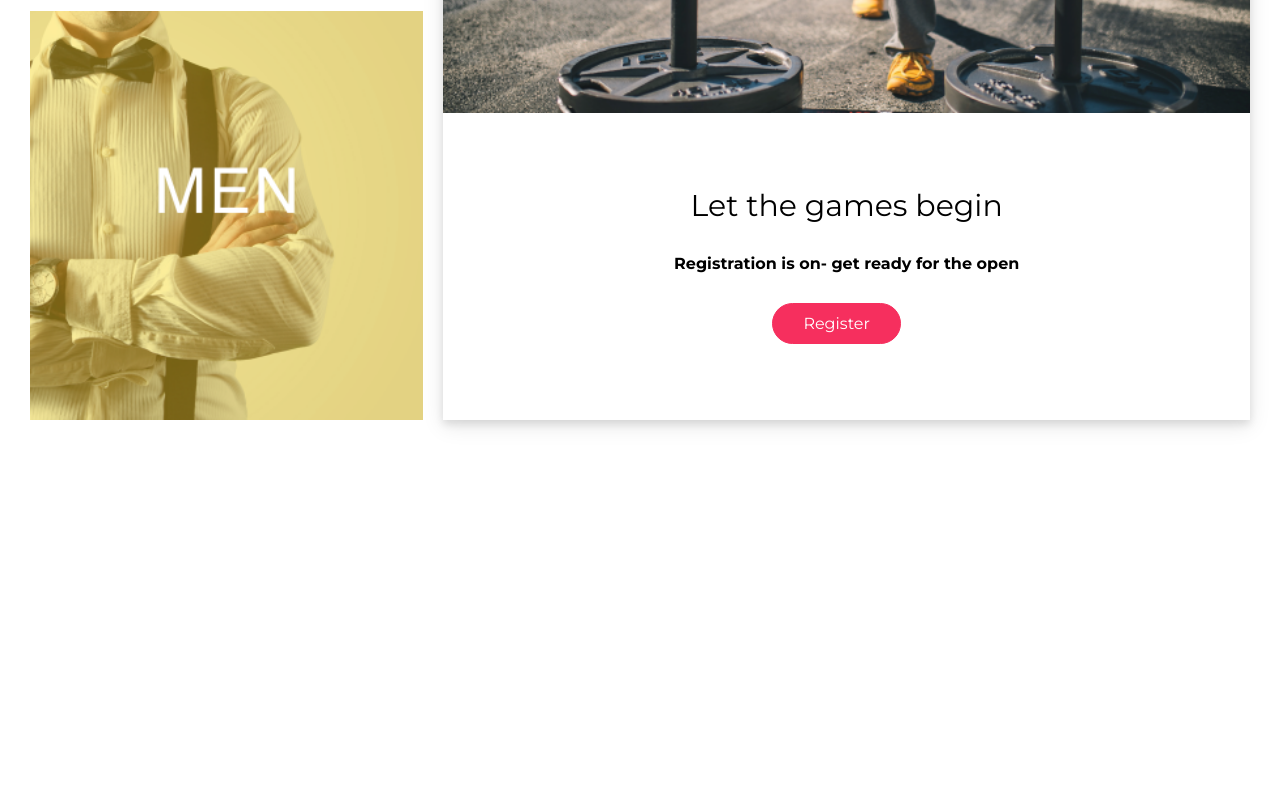
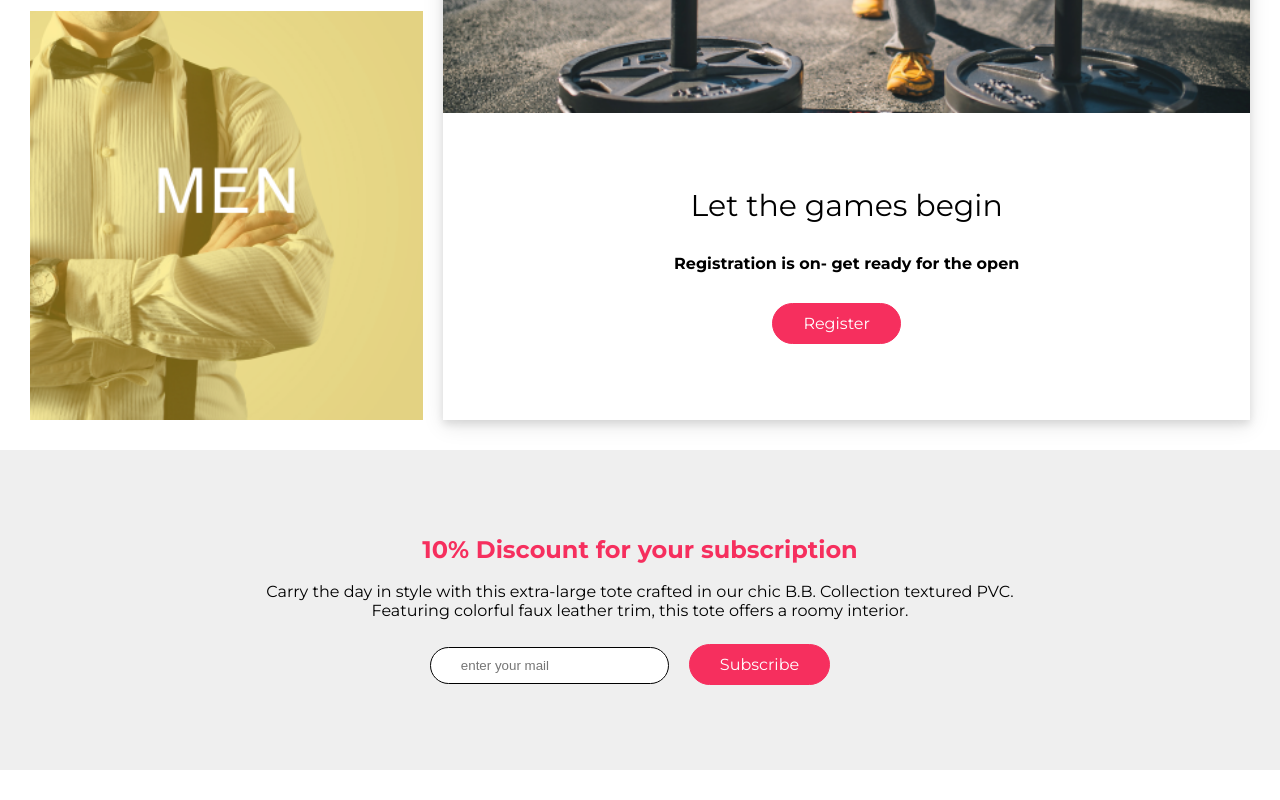
Before and after one commit to Oladunjoye/shopmate, a React (Create React App) app in the folder shopmate/: page / in a window 1280 px wide. Shown: the part 1508-2308 px from the top of the page. Before the commit the page ends 1958 px from the top, so only its background shows below. Built offline with nearby package versions, Linux system fonts and the light colour scheme.

Commit message:
subscribe section design

```diff
--- a/shopmate/src/Home/Subscribe.js
+++ b/shopmate/src/Home/Subscribe.js
@@ -0,0 +1,19 @@
+import React from "react"
+
+function Subscribe(){
+    return(
+        <section className ="subscribe">
+        <div className ="subscribe-sub">
+        <h2>10% Discount for your subscription</h2>
+        <p>Carry the day in style with this extra-large tote crafted in our chic B.B. Collection textured PVC.
+        Featuring colorful faux leather trim, this tote offers a roomy interior.</p>
+        <div>
+        <input type ="email" className = "btn btn-full" placeholder ="enter your mail "/>
+        <a className = "btn btn-ghost" href = "#">Subscribe</a>
+        </div>
+        </div>
+        </section>
+    )
+}
+
+export default Subscribe
--- a/shopmate/src/Home/home.scss
+++ b/shopmate/src/Home/home.scss
@@ -259,3 +259,47 @@ h3{
     }
 
 }
+
+// Gallery section ends
+// --------------------------------------------------------------------------------------------
+
+//SUBSCRIBE SECTION BEGINS
+.subscribe{
+    margin: 3rem 0;
+    background-color: #EFEFEF;
+    height: 40vh;
+
+
+    display:flex;
+    flex-direction: column;
+    justify-content: center;
+    align-items: center;
+
+    &-sub{
+        width:60vw;
+        text-align:center;
+
+    }
+    h2{
+        color: $color-primary;
+        font-size: 2.4rem;
+    }
+    p{
+        margin-top:1.8rem;
+        margin-bottom: 2.4rem;
+        font-size: 1.6rem;
+        text-align: center;
+    }
+    div{
+        a{@include button;}
+        input{display: inline-block;
+            text-decoration: none;
+            padding: 10px 30px;
+            font-weight: 300;
+            color:#fff;
+            border: 1px solid #000;
+            border-radius: 300px;
+            margin-right: 20px;
+            transition: background-color 0.2s, border 0.2s, color 0.2s;}
+    }
+}
--- a/shopmate/src/Home/index.js
+++ b/shopmate/src/Home/index.js
@@ -2,6 +2,8 @@ import React, {Fragment} from "react"
 import Main from './Main'
 import Feature from "./Feature";
 import Gallery from "./Gallery";
+import Subscribe from "./Subscribe";
+
 
 
 
@@ -12,6 +14,7 @@ function Home(){
         <Main/>
         <Feature/>
         <Gallery/>
+        <Subscribe/>
         </Fragment>
     )
 }
```
